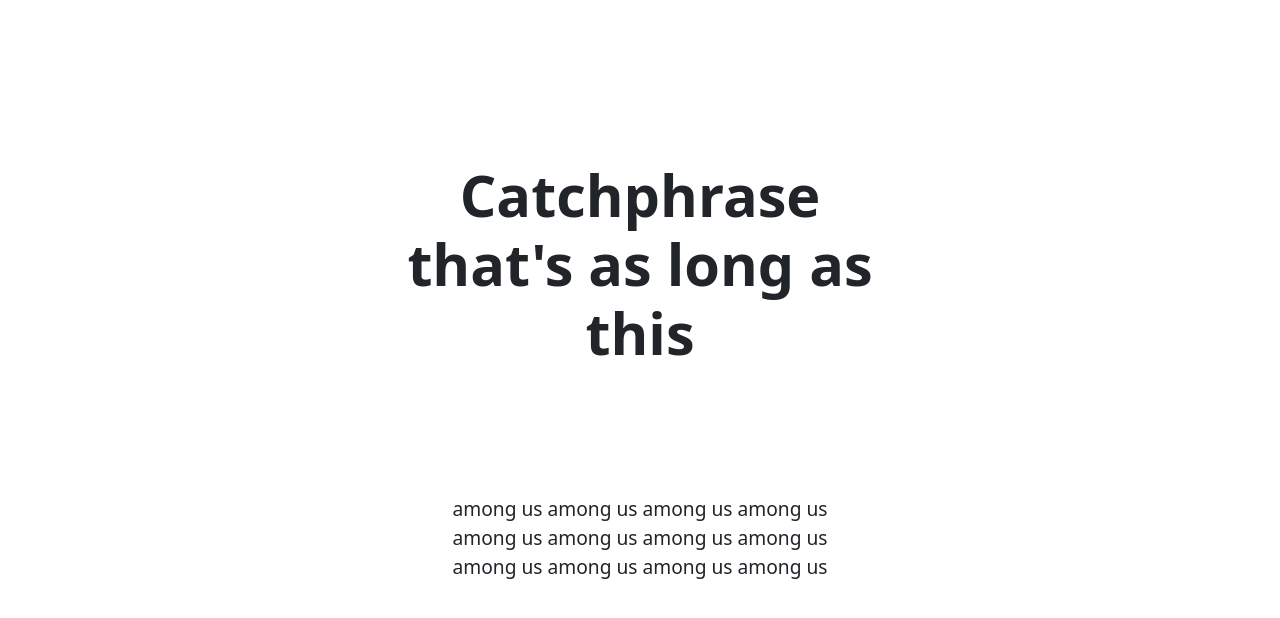
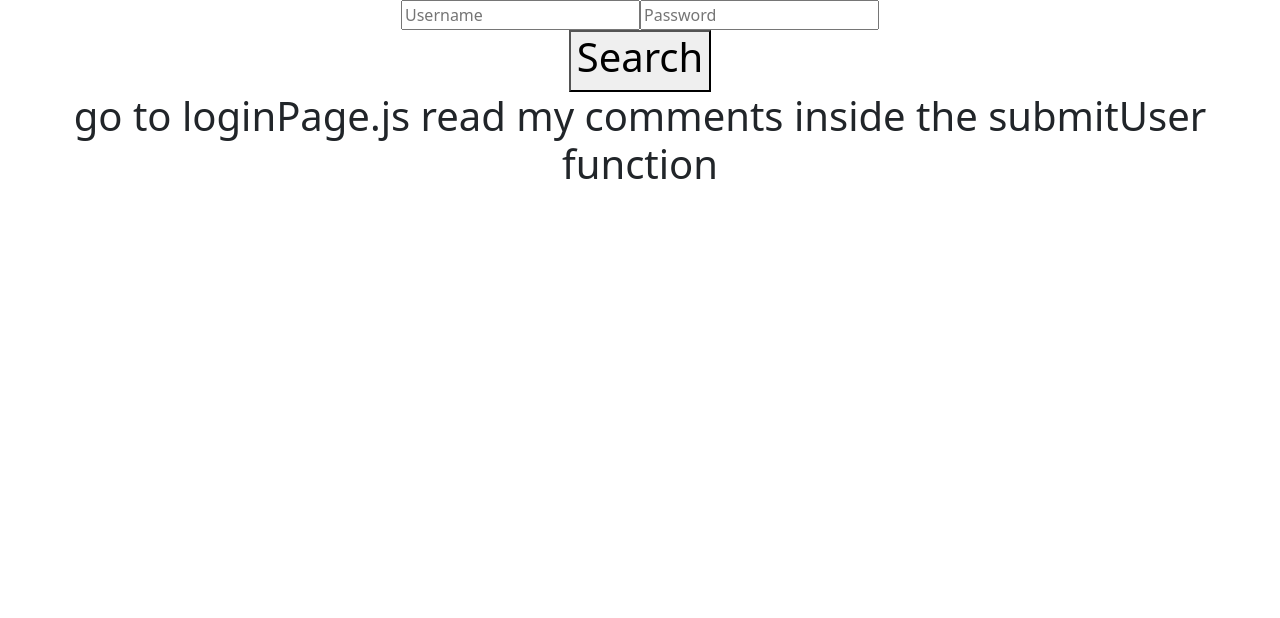
Before and after one commit to pojj/Delta-ATS-FrontEnd, a React (Create React App) app: page / in a window 1280 px wide. Shown: the top 618 px of the page. Built offline with nearby package versions, Linux system fonts and the light colour scheme; the HTML template or start-up script is replaced by a standard one.

Commit message:
testing with backend api

```diff
--- a/package.json
+++ b/package.json
@@ -6,6 +6,7 @@
     "@testing-library/jest-dom": "^5.16.4",
     "@testing-library/react": "^13.2.0",
     "@testing-library/user-event": "^13.5.0",
+    "axios": "^0.27.2",
     "bootstrap": "^5.1.3",
     "react": "^18.1.0",
     "react-bootstrap": "^2.3.1",
--- a/src/App.js
+++ b/src/App.js
@@ -1,5 +1,6 @@
 import './App.css';
 import {Landing} from "./landing.js";
+import { LoginPage } from './loginPage';
 import 'bootstrap/dist/css/bootstrap.min.css';
 
 
@@ -8,7 +9,7 @@ import 'bootstrap/dist/css/bootstrap.min.css';
 function App() {
   return (
     <div className="App">
-      <Landing />
+      <LoginPage />
     </div>
   );
 }
--- /dev/null
+++ b/src/loginPage.js
@@ -0,0 +1,70 @@
+import React from 'react';
+import axios from 'axios';
+
+export class LoginPage extends React.Component {
+
+    constructor(props){
+      super(props);
+
+      this.state = {
+          username:"",
+          password:""
+        }
+      this.submit = this.search.bind(this);
+      this.onChangeUser = this.onChangeUser.bind(this);
+      this.onChangePass = this.onChangePass.bind(this);
+    }
+
+    async search(e){
+        e.preventDefault();
+
+        console.log("asd");
+
+
+
+        console.log(this.state);
+        //change url to whatever your location is (localhost:3000/poggers)
+        //change this.state to howver you pelase
+        //this.state is a json object with username and password
+        await axios.post("localhost:3000/poggers", this.state)
+        .then(res => {
+            console.log("success");
+        })
+        .catch(err => {
+          console.log("failure");
+        })
+
+    }
+
+    onChangeUser(e){
+        this.setState({
+            username: e.target.value
+        });
+    }
+
+    onChangePass(e){
+        this.setState({
+            password : e.target.value
+        })
+    }
+
+    render(){
+        return(
+            <div>
+
+                <form onSubmit={this.search}>
+                    <label>
+                        <input type="text" onChange={this.onChangeUser} placeholder="Username" />
+                    </label>
+                    <label>
+                        <input type="text" onChange={this.onChangePass} placeholder="Password" />
+                    </label>
+                </form>
+                <button onClick = {this.search} className = "submitButton"><h1>Search</h1></button>
+
+                <h1>go to loginPage.js read my comments inside the submitUser function</h1>
+
+            </div>
+        )
+    }
+}
```
Also changed, not shown: 1 other file (tests, documents, lock files or other folders).
